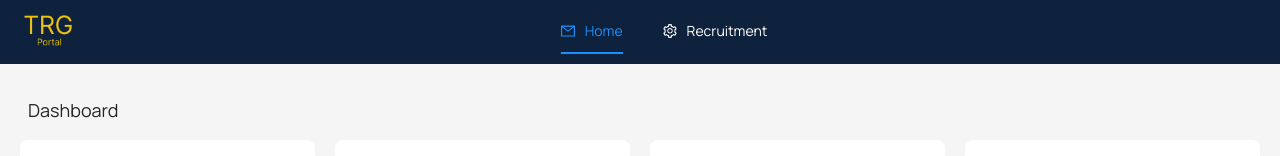
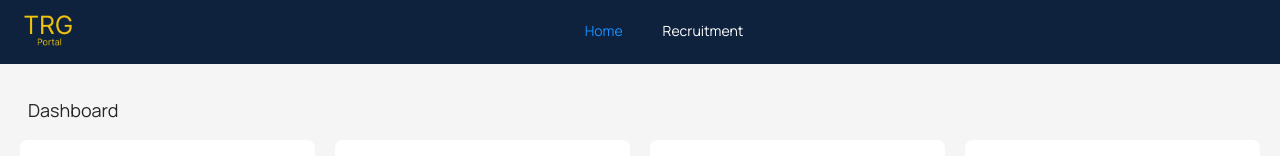
Before and after one commit to CatalystsReachOut/trg-frontend, a React (Create React App) app: page / in a window 1280 px wide. Shown: the top 156 px of the page. Built offline with nearby package versions, Linux system fonts and the light colour scheme.

Commit message:
navbar profile add and view

```diff
--- a/src/App.css
+++ b/src/App.css
@@ -8,7 +8,6 @@
     align-items: center;
 }
 
-.ant-menu-submenu-title:hover{
-    color: red !important;
-    border-color: red !important;
+.ant-menu-horizontal, .ant-menu-item::after, .ant-menu-submenu::after {
+    border: none !important;
 }
--- a/src/components/Add/Add.jsx
+++ b/src/components/Add/Add.jsx
@@ -8,10 +8,12 @@ const Add = () => {
   return (
     <div>
     {flag?
-    <Input/>
+    <div>
+        <input type="text" className='border border-2 border-secondary focus:outline-none'/>
+    </div>
     :
-    <button className='flex items-center gap-2 text-secondary mt-3'>
-        <FiPlusCircle onClick={()=>setFlag(true)}/> Add Awards and Accomplishment
+    <button className='flex items-center gap-2 text-secondary mt-3' onClick={()=>{setFlag(true)}}>
+        <FiPlusCircle /> Add Awards and Accomplishment
     </button>}
     </div>
   )
--- a/src/components/Navbar/Navbar.jsx
+++ b/src/components/Navbar/Navbar.jsx
@@ -2,10 +2,13 @@ import { Menu } from 'antd';
 import { MailOutlined, AppstoreOutlined, SettingOutlined } from '@ant-design/icons';
 import logo from './../../assets/images/logo/logo.png'
 import { ROUTES } from '../../routes/RouterConfig';
-import { Link } from 'react-router-dom';
+import { Link, useNavigate } from 'react-router-dom';
 
 
 export default function Navbar() {
+
+  const navigate = useNavigate()
+
   return (
     <div className='h-16 bg-[#0E223D] py-2 w-full'>
       <div className='flex justify-between items-center container px-6'>
@@ -13,10 +16,12 @@ export default function Navbar() {
           <img src={logo} className="w-[50px]" alt="" />
         </div>
         <Menu mode="horizontal" className='bg-transparent flex items-center w-[100%] justify-center border-0' defaultSelectedKeys={['mail']}>
-          <Menu.Item key="mail" icon={<MailOutlined />} className='flex items-center border-0 active:border-0 text-[white]'>
-            Home
+          <Menu.Item key="mail" className='flex items-center border-0 text-[white]'>
+            <div className='flex items-center gap-2' onClick={()=>{navigate(ROUTES.Home)}}>
+              Home
+            </div>
           </Menu.Item>
-          <Menu.SubMenu key="SubMenu" className='flex items-center hover:text-[white] flex items-center text-[white]' title="Recruitment" icon={<SettingOutlined />}>
+          <Menu.SubMenu key="SubMenu" className='flex items-center hover:text-[white] flex items-center text-[white]' title="Recruitment">
             <Menu.Item className='flex items-center'>
               Dashboard
             </Menu.Item>
@@ -36,7 +41,7 @@ export default function Navbar() {
               </Link>
             </Menu.Item>
 
-            <Menu.SubMenu title='Master' className='text-[red] focus:text-[red] hover:text-[red] active:text-[red]'>
+            <Menu.SubMenu title='Master' className=''>
               <Menu.Item>
                 <Link to={ROUTES.Recruitment.Master.Bussiness}>
                   Bussiness
--- a/src/pages/Recruitment/Jobseeker/Profile.jsx
+++ b/src/pages/Recruitment/Jobseeker/Profile.jsx
@@ -1,6 +1,5 @@
 import React from 'react'
-import { AiOutlineDownload, AiOutlineMessage, AiOutlinePhone } from 'react-icons/ai'
-import { IoDocumentOutline, IoDocumentsOutline, IoLocationOutline } from 'react-icons/io5'
+import { IoDocumentOutline} from 'react-icons/io5'
 import { FiMail, FiMapPin, FiPhone } from 'react-icons/fi'
 import Card from '../../../components/Card/Card'
 import sampleImage from './../../../assets/images/recruitment/sample.png'
```
